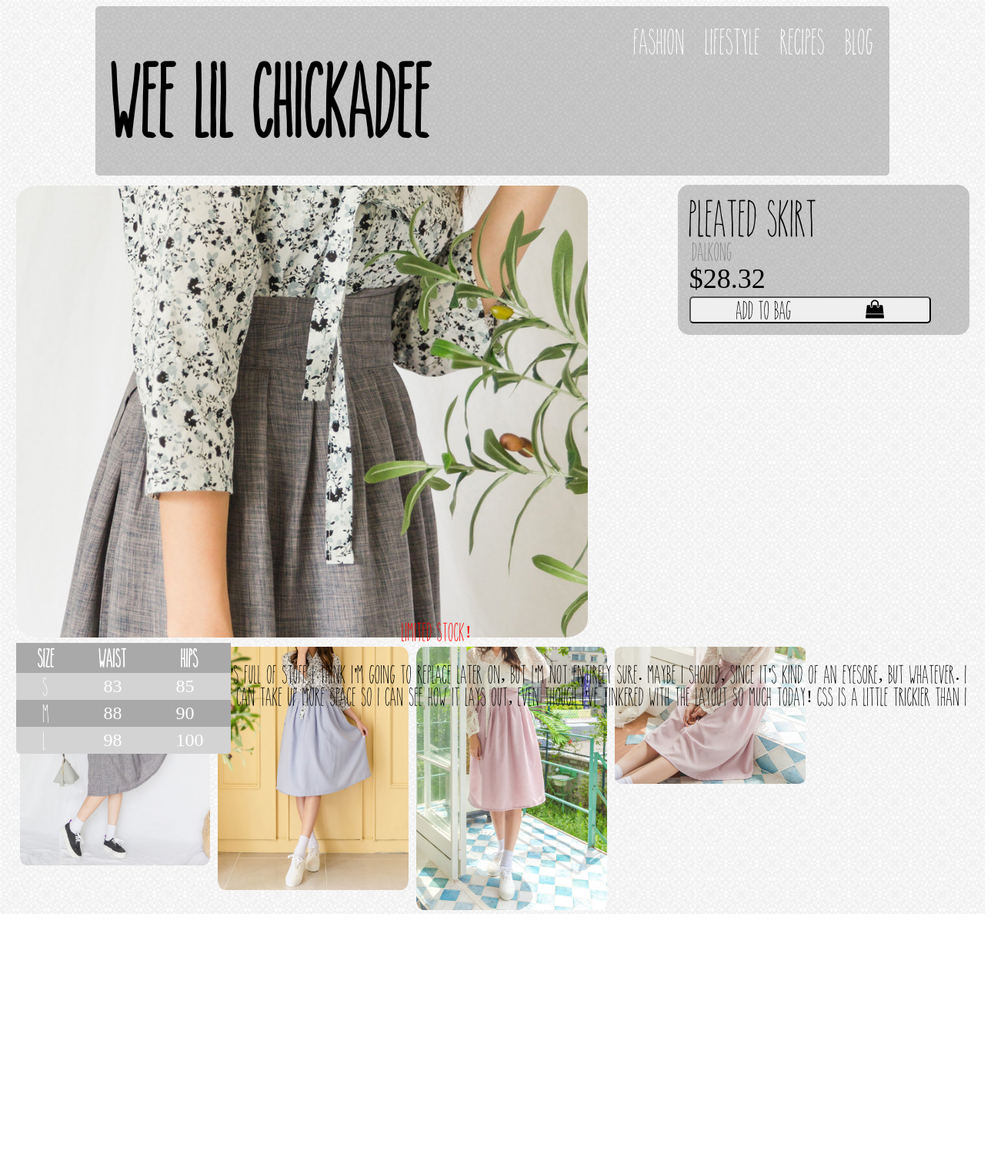
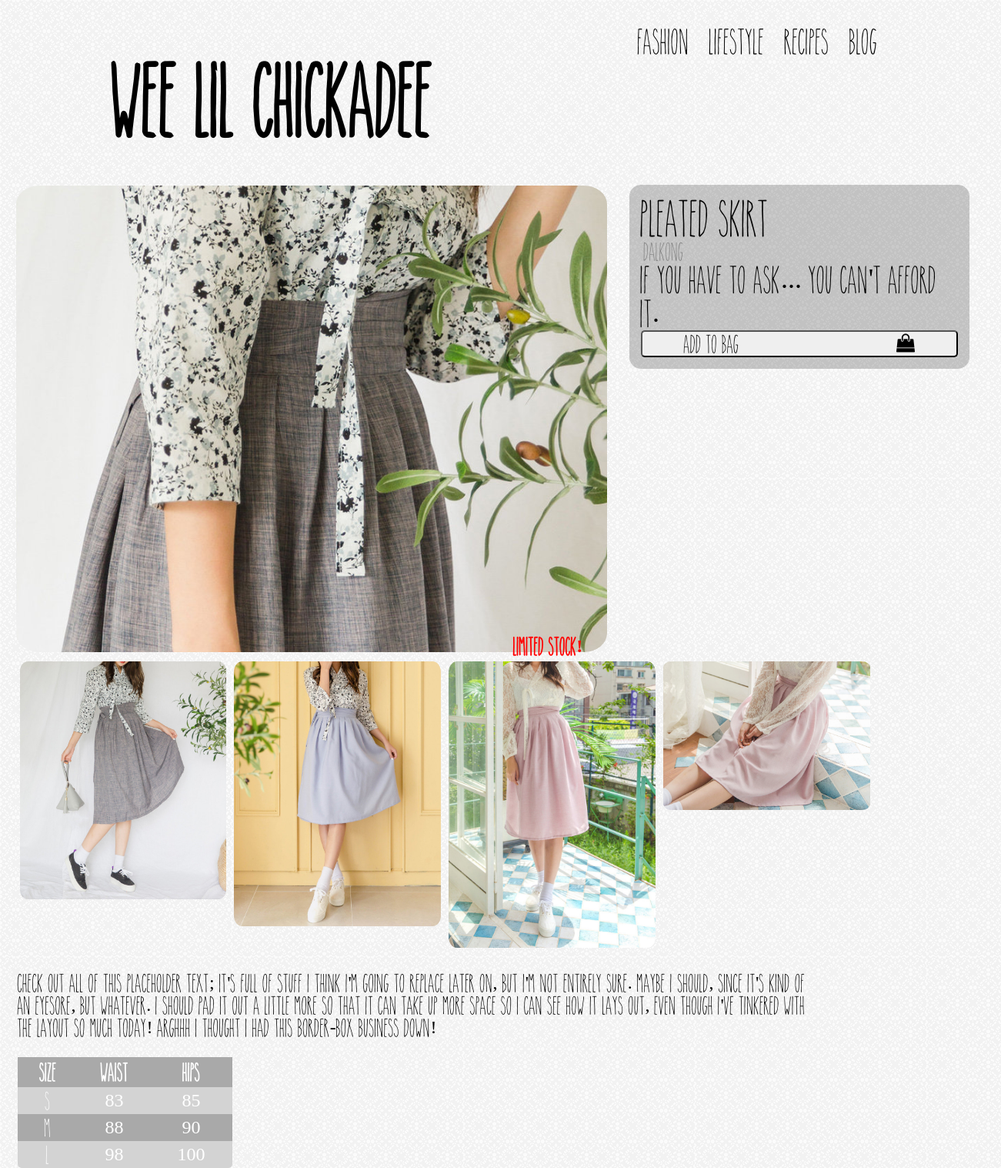
Before and after one commit to lenjha/for-sale, a plain HTML site: page index.html in a window 1280 px wide. Shown: the whole page at 77% size, 1301 px wide, since content can reach past the window. Before the commit the page ends 1187 px from the top, so only its background shows below. Drawn offline with Linux system fonts and the light colour scheme.

Commit message:
fix the blasted position: absolute/relative issues

```diff
--- a/css/styles.css
+++ b/css/styles.css
@@ -12,14 +12,14 @@ body {
 
 /*HEADER GOES HERE*/
 .header {
-  background: rgba(0, 0, 0, 0.2);
+  /*background: rgba(0, 0, 0, 0.2);*/
   margin-left: auto;
   margin-right: auto;
   width: 80%;
   height: 200px;
   padding: 10px;
   position: relative;
-  border-radius: 5px;
+  border-radius: 10px;
   display: block;
 }
 
@@ -40,7 +40,7 @@ h1 {
   display: block;
   overflow: auto;
   top: 2px;
-  right: 10px;
+  right: 5px;
 }
 .navbar li {
   display: inline;
@@ -55,27 +55,28 @@ h1 {
 
 a, a:visited {
   text-decoration: none;
-  color: white;
+  color: black;
 }
 
 .display {
   margin: 1%;
 }
 .fa-shopping-bag {
-  margin-left: 90px;
+  margin-left: 50%;
 }
 img {
   border-radius: 4%;
 }
 .product {
-  position: relative;
+  position: absolute;
   width: 100%;
 }
 .product::after {
   color: red;
   content: "Limited stock!";
   font-size: 1.0em;
-  margin-left: -20%;
+  font-weight: bold;
+  margin-left: -10%;
   position: relative;
 }
 
@@ -90,14 +91,7 @@ img {
   float: right;
   margin: 12px;
   padding: 15px;
-  width: 30%;
-  overflow: auto;
-}
-.product-info {
-  position: absolute;
-  display: block;
-  text-align: justify;
-  padding: 2px;
+  width: 35%;
 }
 .name {
   font-size: 2em;
@@ -108,56 +102,62 @@ img {
 }
 .price {
   font-size: 1.5em;
+  margin-top: 3px;
+  margin-bottom: 3px;
 }
 .add-to-bag {
   border-radius: 5px;
   font-weight: lighter;
   font-family: daisy;
   font-size: 1em;
-  width: 90%;
+  width: 100%;
   text-align: center;
 }
 
 .img-gallery {
   position: absolute;
   vertical-align: middle;
-  box-sizing: inherit;
 }
 
 .img-gallery img {
-  position: relative;
   float: left;
   margin: 5px;
-  width: 20%;
+  width: 21%;
   height: auto;
   box-sizing: border-box;
+  display: block;
 }
 
-.display {
+.product-info {
+  clear: both;
   position: relative;
+  text-align: justify;
+  display: block;
+  padding: 2px;
+  width: 80%;
 }
 
+/*SIZE TABLE*/
 table {
   background: lightgray;
   border-collapse: collapse;
   color: white;
-  position: relative;
+  position: absolute;
   border-radius: 5px;
+  width: 200px;
+  text-align: center;
 }
-
 td {
   padding-left: 35px;
   padding-right: 35px;
   padding-top: 3px;
   padding-bottom: 3px;
 }
-
 th {
   background: darkgray;
   padding-top: 5px;
   padding-bottom: 5px;
 }
-
 tr:nth-child(even) {
   background: darkgray;
 }
--- a/index.html
+++ b/index.html
@@ -8,6 +8,7 @@
   </head>
   <body>
 
+    <div class="container">
       <div class="header">
         <h1>wee lil chickadee</h1>
         <div class="navbar">
@@ -21,32 +22,25 @@
       </div> <!--header-->
 
 
-    <div class="sidebar">
-    </div> <!--sidebar-->
-
       <div class="product-purchase">
         <span class="name">Pleated Skirt</span><br>
         <span class="brand">Dalkong</span><br>
-      <span class="price">$28.32</span><br>
+        <span class="price">if you have to ask... you can't afford it.</span><br>
         <button class="add-to-bag">ADD TO BAG <i class="fa fa-shopping-bag" aria-hidden="true"></i></button>
       </div> <!--product-purchase-->
 
       <div class="display">
         <div class="product">
-        <a href="https://www.yesstyle.com/en/dalkong-long-pleated-hanbok-skirt/info.html/pid.1061845056"><img src="img/gray1.png" alt="gray skirt"></a>
-      </div> <!--product-->
+          <a href="#"><img src="img/gray1.png" alt="gray skirt"></a>
 
           <div class="img-gallery">
             <img src="img/gray2.png" alt="gray skirt">
             <img src="img/blue1.png" alt="blue skirt">
             <img src="img/pink1.png" alt="pink skirt">
             <img src="img/pink3.png" alt="gray skirt">
-      </div> <!--img-gallery-->
 
             <div class="product-info">
-          <p>Check out all of this placeholder text; it's full of stuff I think I'm going to replace later on, but I'm not entirely sure.  Maybe I should, since it's kind of an eyesore, but whatever.  I should pad it out a little more so that it can take up more space so I can see how it lays out, even though I've tinkered with the layout so much today!  CSS is a little trickier than I originally thought...</p>
-        </div> <!--product-info-->
-
+              <p>Check out all of this placeholder text; it's full of stuff I think I'm going to replace later on, but I'm not entirely sure.  Maybe I should, since it's kind of an eyesore, but whatever.  I should pad it out a little more so that it can take up more space so I can see how it lays out, even though I've tinkered with the layout so much today!  Arghhh I thought I had this border-box business down!</p>
 
               <table class="table">
                 <thead>
@@ -72,6 +66,13 @@
                   </tr>
                 </tbody>
               </table>
+            </div> <!--product-info-->
+          </div> <!--img-gallery-->
+
+        </div> <!--product-->
+
       </div> <!--display-->
+
+    </div>
   </body>
 </html>
```
Lines whose indentation alone changed are shown as unchanged.
